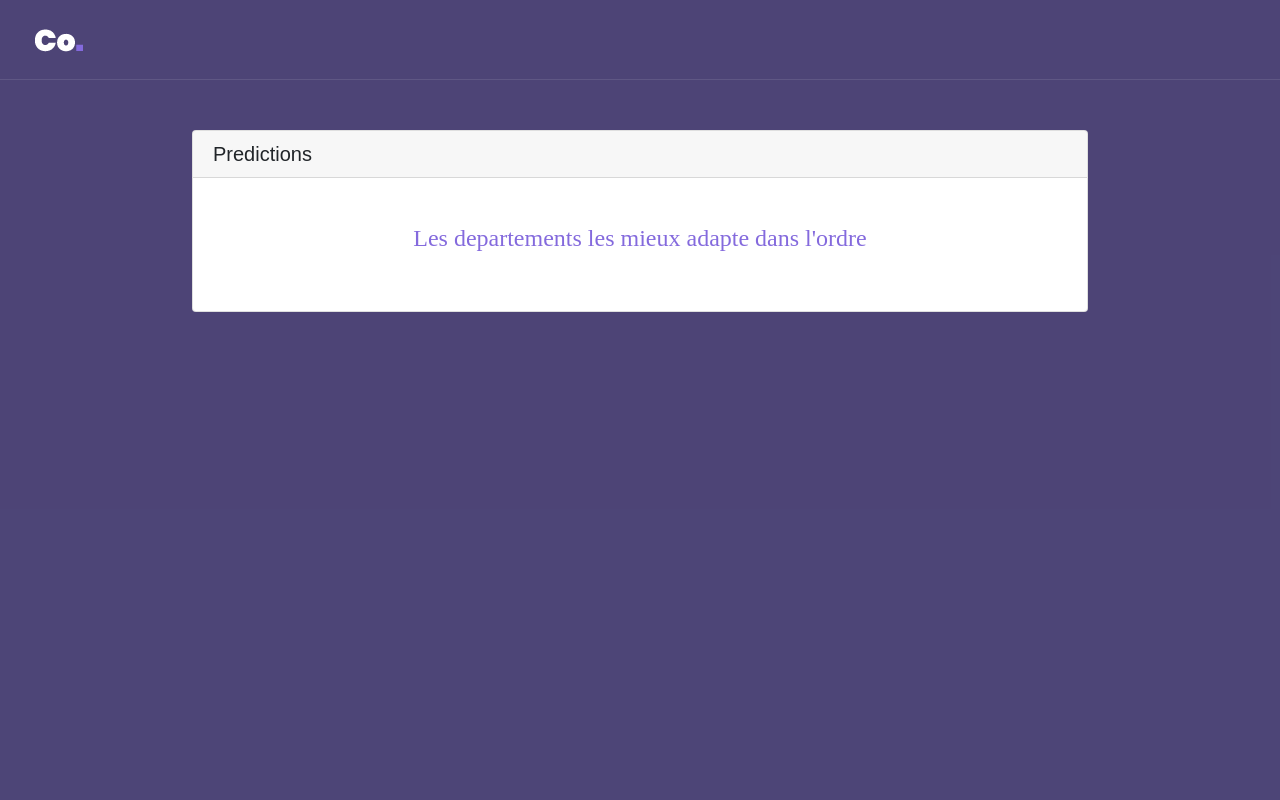
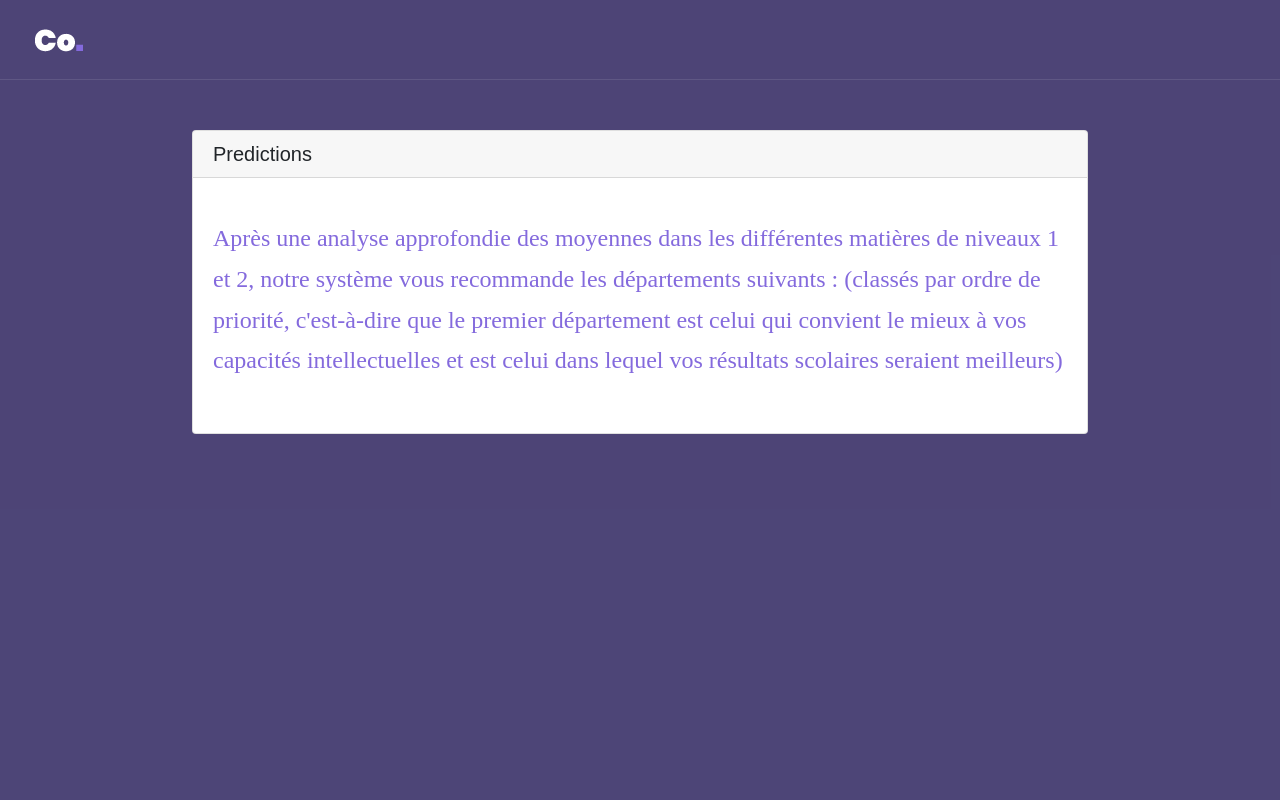
Before and after one commit to shaquillo/mlpc_web_app, a Flask app: template templates/result.html in a window 1280 px wide. Run offline with Flask 2, Linux system fonts and the light colour scheme; the template is opened without the code that fills it, so the values that code supplies are empty; some libraries are stand-ins or nearby versions; some web fonts are replaced.

Commit message:
Change message on result page

```diff
--- a/templates/result.html
+++ b/templates/result.html
@@ -47,7 +47,7 @@
                 </div>
                 <div class="card-body">
                     <div class="card-title d-flex justify-content-center">
-                        <p style="padding-top: 20px;padding-bottom: 20px; color: rgba(132, 106, 221, 1) !important;font-size: 1.5rem;">Les departements les mieux adapte dans l'ordre</p>
+                        <p style="padding-top: 20px;padding-bottom: 20px; color: rgba(132, 106, 221, 1) !important;font-size: 1.5rem;">Après une analyse approfondie des moyennes dans les différentes matières de niveaux 1 et 2, notre système vous recommande les départements suivants : (classés par ordre de priorité, c'est-à-dire que le premier département est celui qui convient le mieux à vos capacités intellectuelles et est celui dans lequel vos résultats scolaires seraient meilleurs)</p>
                     </div>
                     <div class="card-text d-flex justify-content-center">
                         <div>
```
